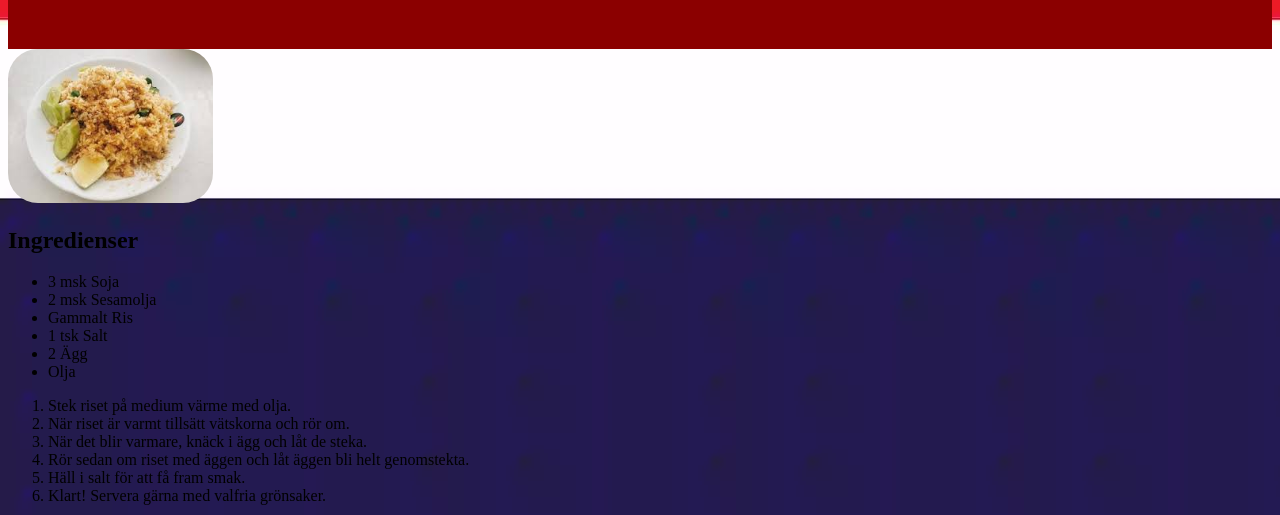
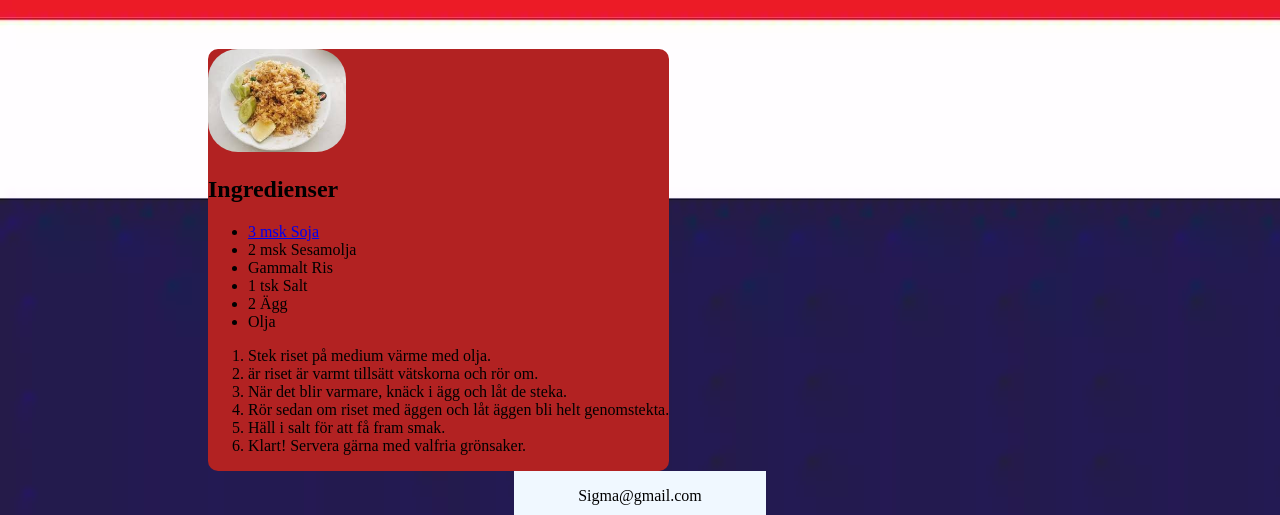
Before and after one commit to TE23D-Ekholm-Richard/Recept-hemsida, a plain HTML site: page index.html in a window 1280 px wide. Shown: the part 159-674 px from the top of the page. Drawn offline with Linux system fonts and the light colour scheme.

Commit message:
gjorde så att instruktioner och ingredienser är tillsammans

```diff
--- a/index.html
+++ b/index.html
@@ -22,7 +22,7 @@
 
                 <h2>Ingredienser</h2>
                 <ul>
-                    <li>3 msk Soja</li>
+                    <li><a href="https://handla.ica.se/produkt/1008043">3 msk Soja</a></li>
                     <li>2 msk Sesamolja</li>
                     <li>Gammalt Ris</li>
                     <li>1 tsk Salt</li>
@@ -35,7 +35,7 @@
 
                 <ol>
                     <li>Stek riset på medium värme med olja.</li>
-                <li>När riset är varmt tillsätt vätskorna och rör om.</li>
+                <li>är riset är varmt tillsätt vätskorna och rör om.</li>
                 <li>När det blir varmare, knäck i ägg och låt de steka.</li>
                 <li>Rör sedan om riset med äggen och låt äggen bli helt genomstekta.</li>
                 <li>Häll i salt för att få fram smak.</li>
@@ -45,7 +45,7 @@
 
 
         </main>
-    <footer class "footer">
+    <footer>
         <p>Sigma@gmail.com</p>
     </footer>
 
@@ -54,5 +54,10 @@
         <img src="img/insta gram jpeg v2.webp" alt ="instgram bild länk"/>
 
     </div>
+
+    <div class="Länkar-till-mat">
+        <p></p>
+
+    </div>
 </body>
 </html>
--- a/style.css
+++ b/style.css
@@ -1,7 +1,6 @@
 body{
-    display: grid;
-    grid-template-columns: 1fr, 1fr, 1fr, 1fr;
-    grid-template-rows: 10vh, 20vh, 7vh, 10vh, 20vh, 33vh;
+    display: flex;
+    flex-direction: column;
     background-image: url(./img/thialand\ flagg.webp);
 }
 
@@ -18,9 +17,22 @@ border-radius: 30px;
     max-height: 30px;
 }
 .header {
-    background-color: #8b0000;
     color: white;
     text-align: center;
     padding: 20px 0;
     font-size: 2em;
 }
+
+main{
+    margin-left: 200px;
+    background-color: #B22222;
+    width: fit-content;
+border-radius: 10px;
+
+}
+footer {
+    background-color: aliceblue;
+    text-align: center;
+    margin-left: 40%;
+    margin-right: 40%;
+}
```
